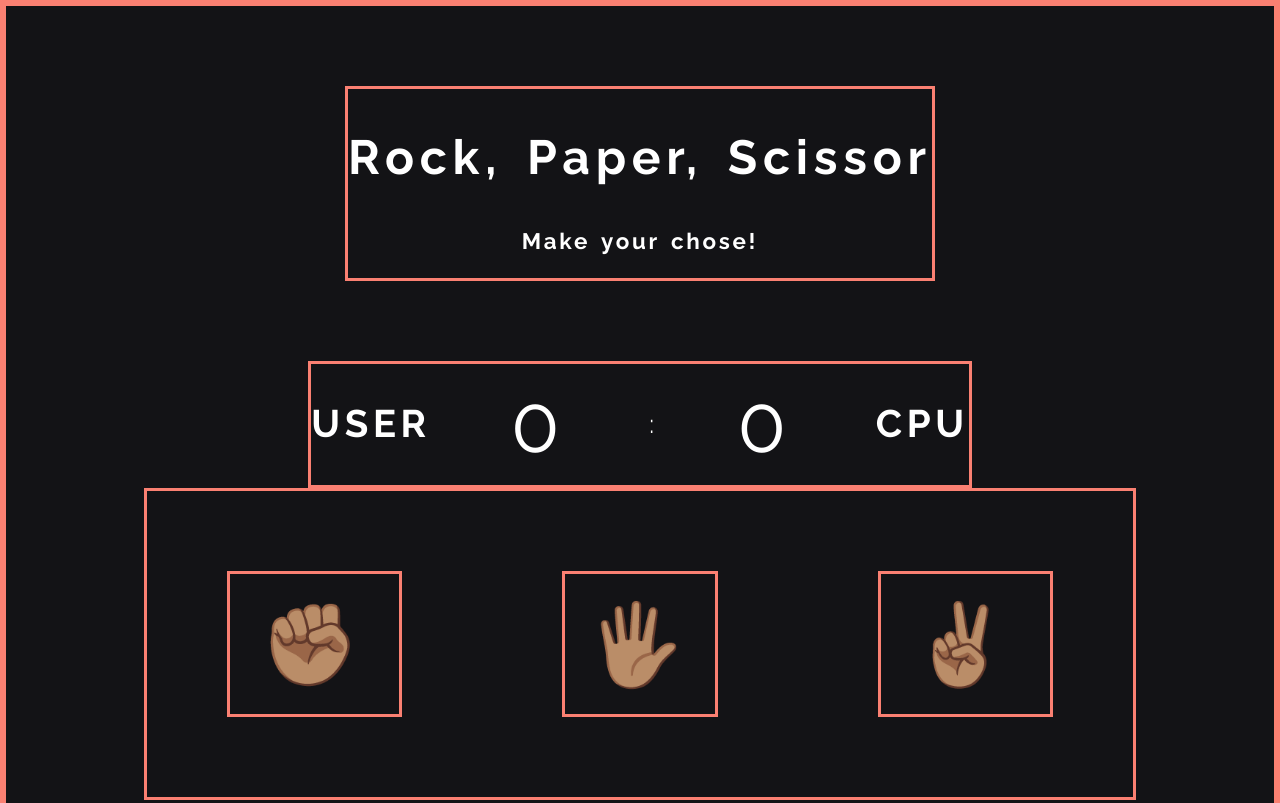
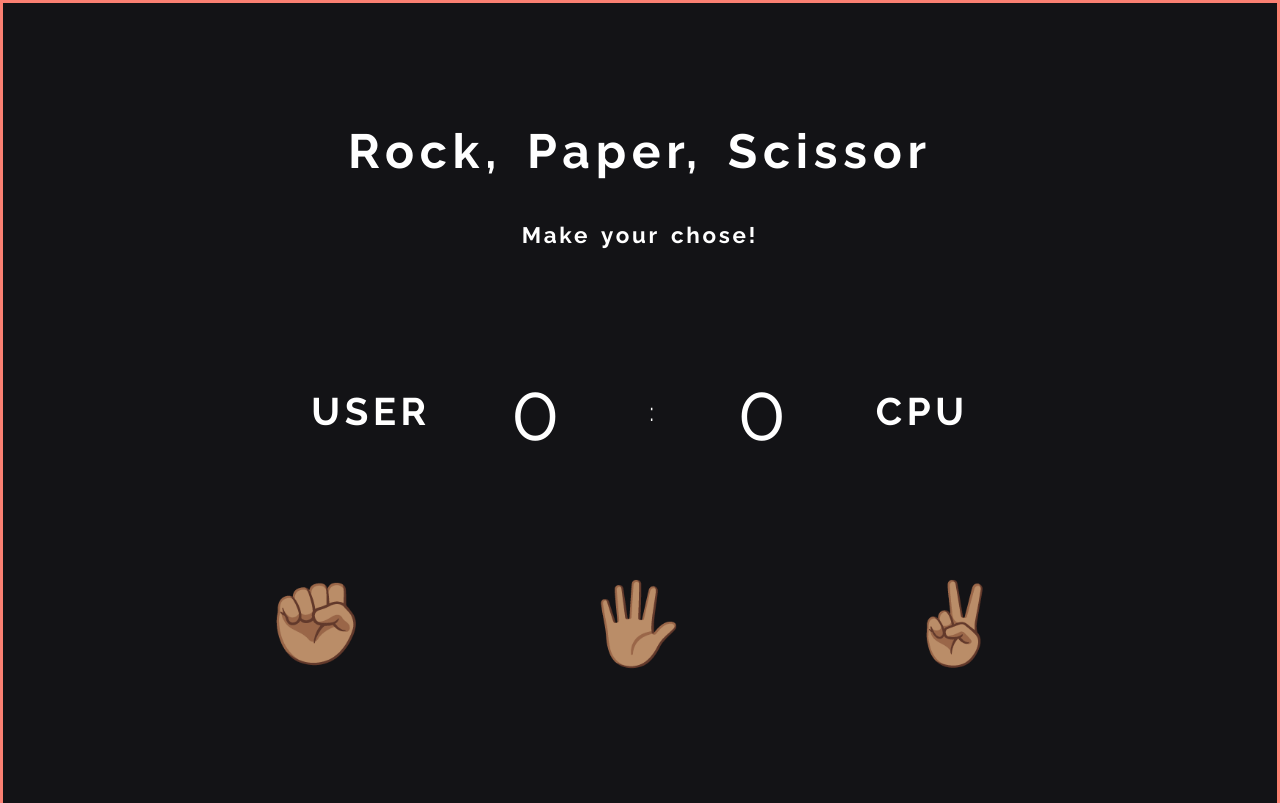
Before and after one commit to byehus/RPS-game, a plain HTML site: page index.html in a window 1280 px wide. Shown: the top 803 px of the page. Drawn offline with Linux system fonts and the light colour scheme.

Commit message:
add changes to index and styling

```diff
--- a/css/style.css
+++ b/css/style.css
@@ -48,7 +48,7 @@ body {
     text-align: center;
     font-weight: bold;
     margin: 5rem;
-    border: solid 3px salmon;
+
 }
 
 .hdrs_ h1 {
@@ -60,7 +60,7 @@ body {
 }
 
 .container {
-    border: solid 3px #fa8072;
+
     display: flex;
     flex-direction: column;
     justify-content: center;
@@ -74,7 +74,7 @@ body {
 }
 
 section {
-    border: solid 3px salmon;
+
     text-align: center;
     margin-bottom: 5rem;
     padding: 5rem;
@@ -96,48 +96,48 @@ footer {
 }
 
 .container #roc_ {
-    border: solid 3px #fa8072;
+
     padding: 10px 30px;
 }
 
 .container #pap_ {
-    border: solid 3px #fa8072;
+
     padding: 10px 20px;
 }
 
 .container #scis_ {
-    border: solid 3px #fa8072;
+
     padding: 10px 30px;
 }
 
 .container #roc_:hover {
     background: #fa8072;
-    border: solid 3px #000;
+    d
 }
 
 .container #roc_:active {
     background: #fa8072;
-    border: solid 3px #000;
+
 }
 
 .container #pap_:hover {
     background: #fa8072;
-    border: solid 3px #000;
+
 }
 
 .container #pap_:active {
     background: #fa8072;
-    border: solid 3px #000;
+
 }
 
 .container #scis_:hover {
     background: #fa8072;
-    border: solid 3px #000;
+
 }
 
 .container #scis_:active {
     background: #fa8072;
-    border: solid 3px #000;
+
 }
 
 .container .score_ {
@@ -145,12 +145,12 @@ footer {
     justify-content: center;
     align-items: center;
     gap: 5rem;
-    border: solid 3px salmon;
+
     font-size: 1.6rem;
 }
 
 #usrScore_,
-#usrCpu_ {
+#cpuScore_ {
     font-size: 5rem;
 }
 /******************************************
--- a/index.html
+++ b/index.html
@@ -28,7 +28,7 @@
 					<h2>USER</h2>
 				</span>
 			</div>
-			<span id="usrScore_">0</span> : <span id="usrCpu_">0</span>
+			<span id="usrScore_">0</span> : <span id="cpuScore_">0</span>
 			<div id="cpu_">
 				<span>
 					<h2>CPU</h2>
```
